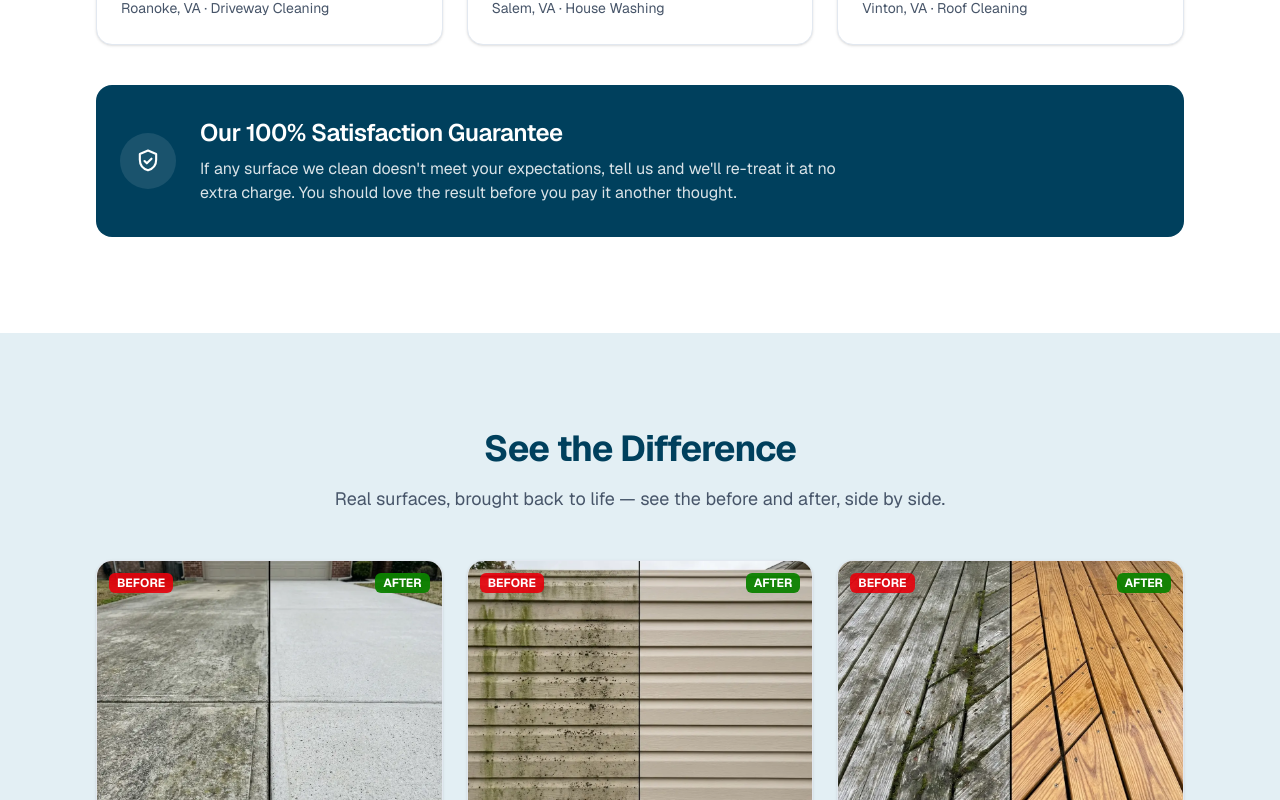
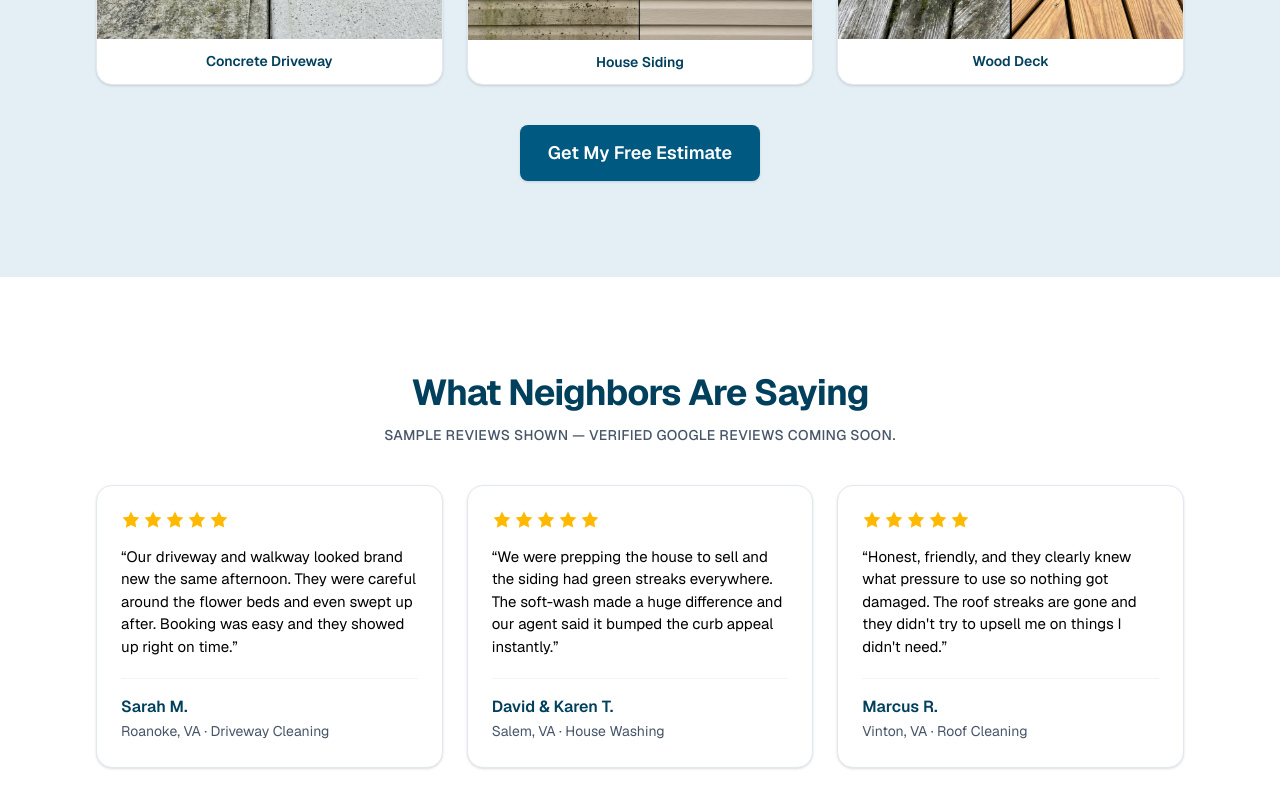
Before and after one commit to Camilo-Suarez98/neighborhood-wash-rebuild, a Next.js app: page / in a window 1280 px wide. Shown: the part 2780-3580 px from the top of the page. Built offline with nearby package versions, Linux system fonts and the light colour scheme.

Commit message:
feat: change section order

```diff
--- a/app/page.tsx
+++ b/app/page.tsx
@@ -13,8 +13,8 @@ export default function HomePage() {
       <Hero />
       <ServicesSection />
       <WhyChooseUs />
+      <WorkGallery />
       <Testimonials />
-      <WorkGallery />
       <QuoteCallout />
       <AreasServed />
       <ContactInfo />
```
